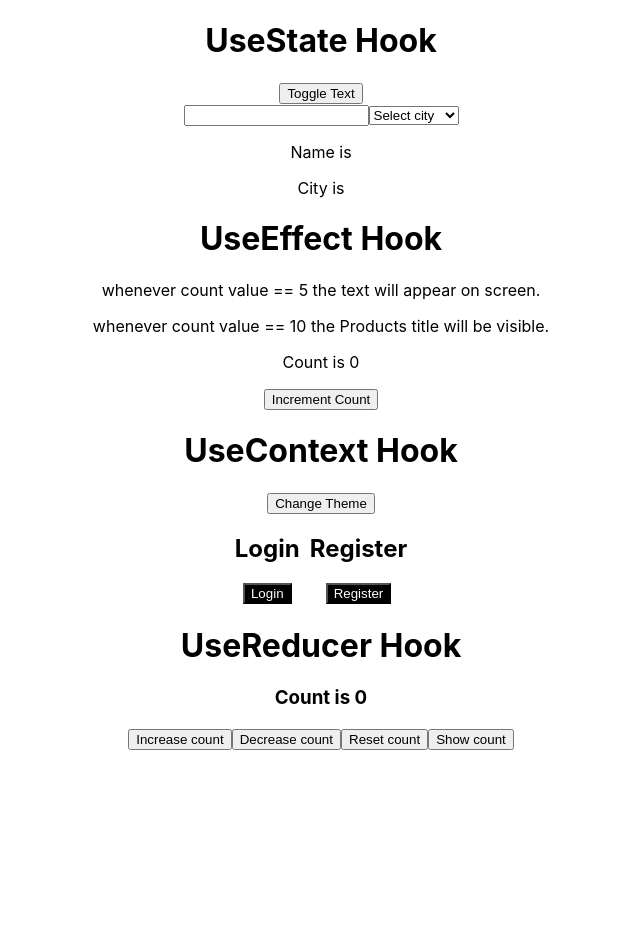
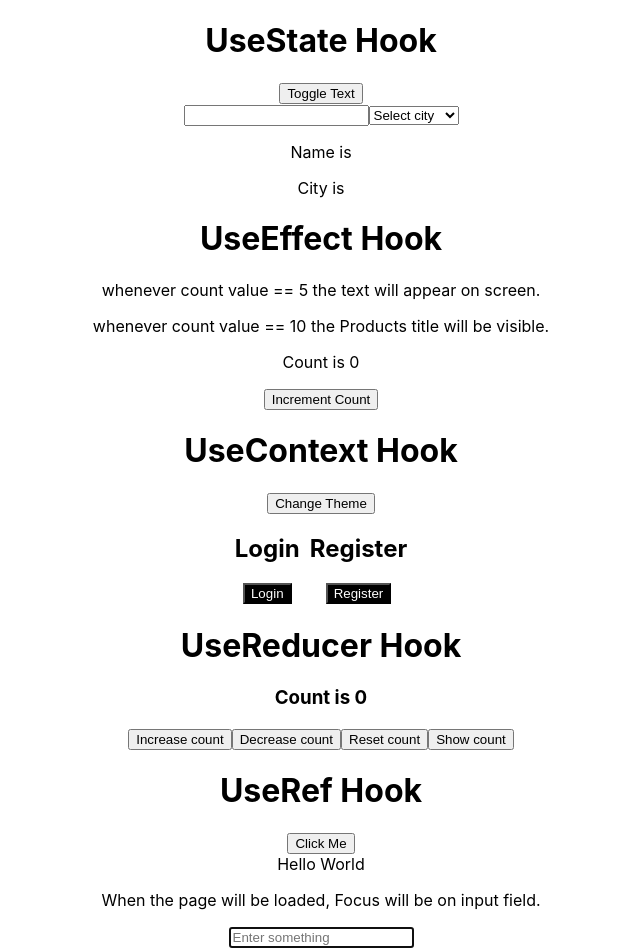
Before and after one commit to gayatribidwai/React-Learning-Repo, a React (Create React App) app in the folder hello-ts/: page / in a window 1280 px wide. Shown: the whole page, without its empty margins (319-959 px from the left). Before the commit the page ends 800 px from the top, so only its background shows below. Built offline with nearby package versions, Linux system fonts and the light colour scheme.

Commit message:
UseRef Hook

```diff
--- a/hello-ts/src/App.js
+++ b/hello-ts/src/App.js
@@ -7,7 +7,7 @@ import UseContext from './Components/UseContext';
 import UseReducer from './Components/UseReducer';
 import Login from './Components/Login';
 import Register from './Components/Register';
-
+import UseRef from './Components/UseRef';
 
 function App() {
   return (
@@ -20,6 +20,7 @@ function App() {
         <Register/>
       </div>
       <UseReducer/>
+      <UseRef/>
     </div>
   );
 }
--- /dev/null
+++ b/hello-ts/src/Components/UseRef.js
@@ -0,0 +1,35 @@
+import { useEffect, useRef } from "react";
+
+export default function UseRef(){
+    const countValue = useRef(0);
+    const divReference = useRef();
+    const inputReference = useRef();
+
+    function handleClick(){
+        countValue.current++;
+        console.log(countValue.current);
+    }
+
+    useEffect(()=>{
+        const getDivRef = divReference.current;
+        console.log(getDivRef);
+    },[])
+
+    useEffect(()=>{
+        inputReference.current.focus();
+    },[])
+
+
+    return(
+        <div>
+            <h1>UseRef Hook</h1>
+            <button onClick={handleClick}>Click Me</button>
+            <div ref= {divReference} className="hello">Hello World</div>
+            <p>When the page will be loaded, Focus will be on input field.</p>
+            <input ref= {inputReference} type="text" placeholder="Enter something" />
+        </div>
+    );
+}
+
+
+// Check out theory behind this hook, execution of statement inside useEffect hook and everything.
```
